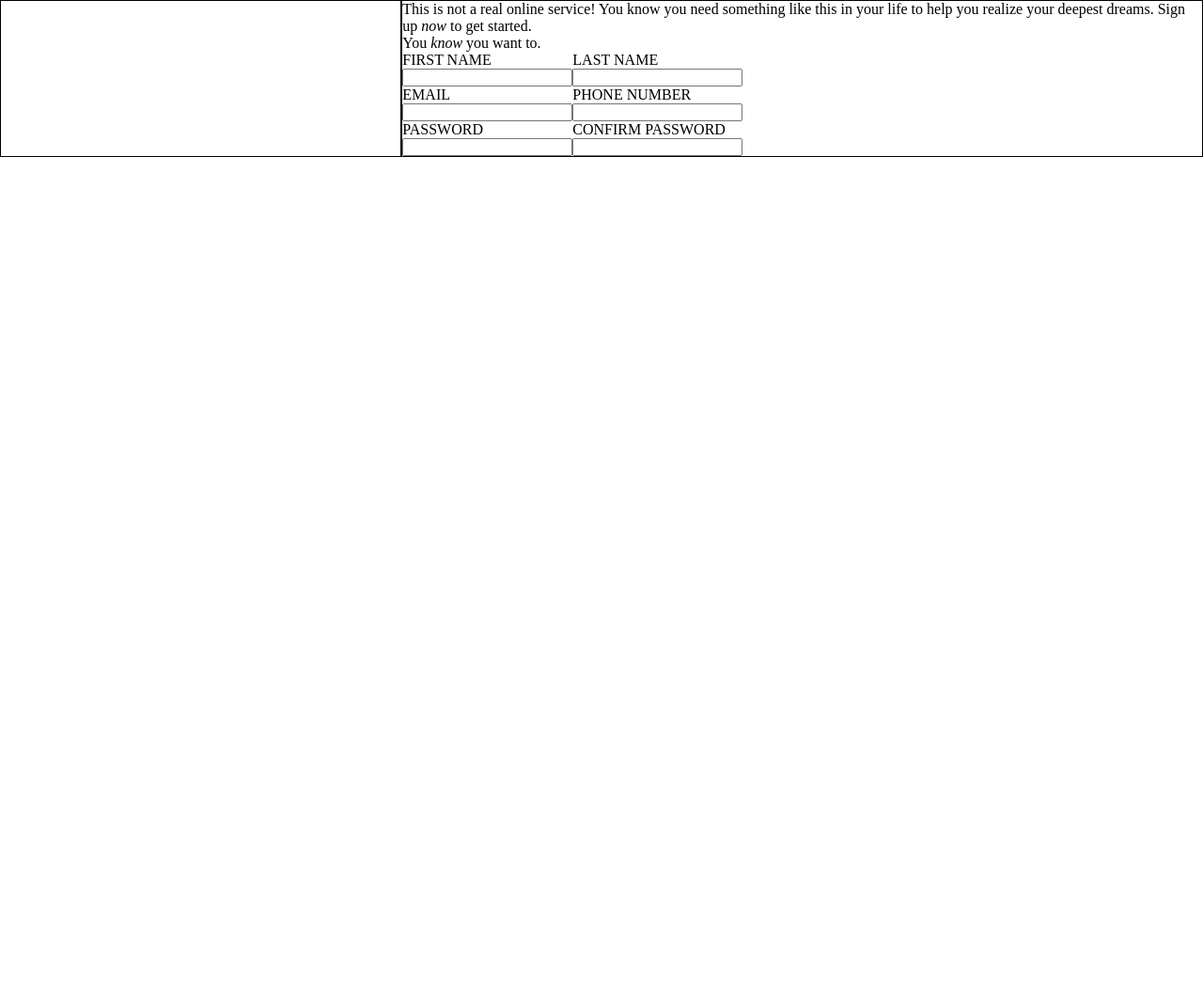
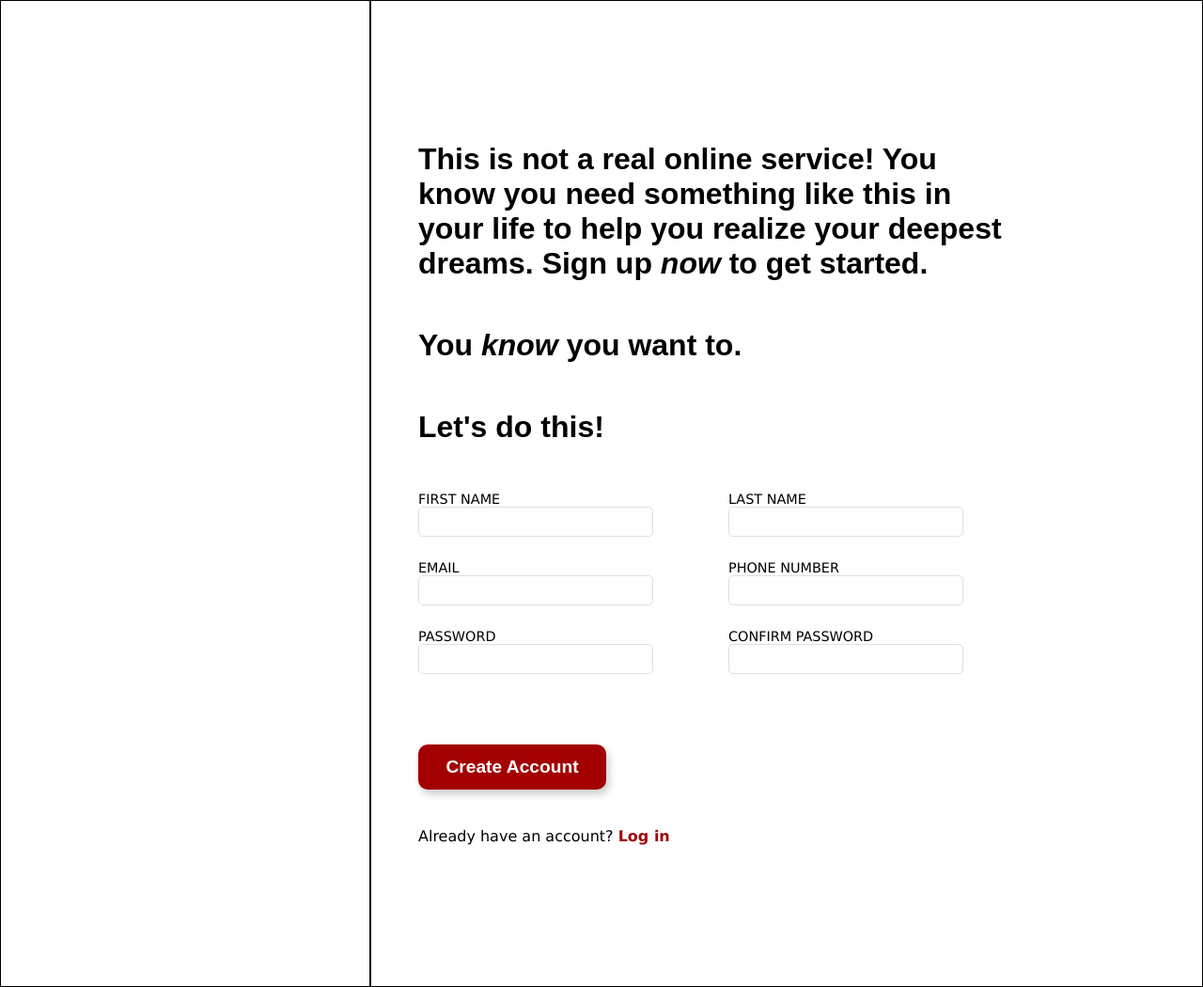
Before and after one commit to bhuvaneshsel/sign-up-form2, a plain HTML site: page index.html in a window 1280 px wide. Shown: the whole page at 94% size. Before the commit the page ends 800 px from the top, so only its background shows below. Drawn offline with Linux system fonts and the light colour scheme.

Commit message:
Styled right column of page

```diff
--- a/index.html
+++ b/index.html
@@ -9,8 +9,9 @@
 <body>
     <div class="left-column"></div>
     <div class="right-column">
-        <p>This is not a real online service! You know you need something like this in your life to help you realize your deepest dreams. Sign up <em>now</em> to get started.</p>
-        <p>You <em>know</em> you want to.</p>
+        <h1>This is not a real online service! You know you need something like this in your life to help you realize your deepest dreams. Sign up <em>now</em> to get started.</h1>
+        <h1>You <em>know</em> you want to.</h1>
+        <h1> Let's do this!</h1>
         <form action="" method="post">
             <div>
                 <div>
@@ -32,7 +33,7 @@
                     <input type="tel" id="phone_number" name="phone_number">
                 </div>
             </div>
-            <div>
+            <div class="form-bottom">
                 <div>
                     <label for="password">PASSWORD</label>
                     <input type="password" id="password" name="password">
@@ -42,7 +43,9 @@
                     <input type="password" id="confirm_password" name="confirm_password">
                 </div>
             </div>
+            <button type="submit">Create Account</button>
         </form>
+        <p>Already have an account? <a class="log-in">Log in</a></p>
     </div>
 </body>
 </html>
--- a/styles.css
+++ b/styles.css
@@ -2,10 +2,26 @@
     margin: 0;
     padding: 0;
     box-sizing: border-box;
+    font-family:Verdana, Geneva, Tahoma, sans-serif
+}
+
+:root {
+    --red: rgb(163, 1, 1);
 }
 
 body {
     display: flex;
+}
+
+h1, em {
+    font-size: 2rem;
+    font-weight: 700;
+    font-family: Arial, Helvetica, sans-serif;
+}
+
+h1 {
+    width: 80%;
+    margin-bottom: 50px;
 }
 
 .left-column {
@@ -16,13 +32,47 @@ body {
 .right-column {
     flex: 2;
     border: 1px black solid;
+    padding: 150px 50px;
 }
 
 form > div {
     display: flex;
+    gap: 80px;
+    margin-bottom: 25px;
 }
 
 form > div > div {
     display:flex;
     flex-direction: column;
 }
+
+input {
+    height: 2rem;
+    width: 250px;
+    border: 1px solid rgb(223, 223, 223);
+    border-radius: 0.3rem;
+}
+
+label {
+    font-size: 0.9rem;
+}
+
+button {
+    margin-top: 50px;
+    margin-bottom: 40px;
+    background-color: var(--red);
+    height: 3rem;
+    width: 200px;
+    font-size: 1.2rem;
+    font-family: Arial, Helvetica, sans-serif;
+    color: white;
+    font-weight: bold;
+    border: none;
+    border-radius: 10px;
+    box-shadow: 3px 5px 8px 0px rgba(0,0,0,0.2);
+}
+
+.log-in {
+    color: var(--red);
+    font-weight: bold;
+}
```
